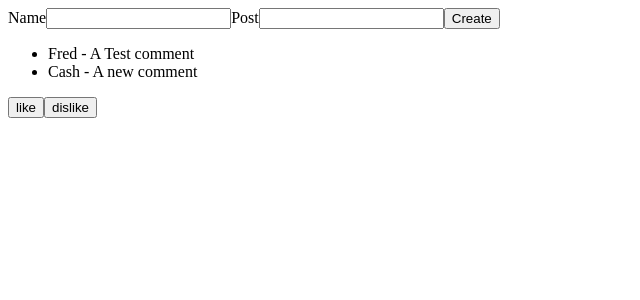
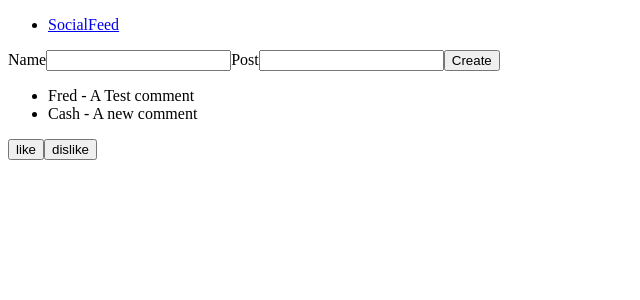
Before and after one commit to wright403/social-feed-react, a React (Create React App) app: page / in a window 1280 px wide. Shown: the top 300 px of the page, without its empty margins (0-640 px from the left). Built offline with nearby package versions, Linux system fonts and the light colour scheme.

Commit message:
created navbar component

```diff
--- a/package.json
+++ b/package.json
@@ -6,6 +6,7 @@
     "@testing-library/jest-dom": "^5.16.3",
     "@testing-library/react": "^12.1.4",
     "@testing-library/user-event": "^13.5.0",
+    "navbar.js": "^3.0.13",
     "react": "^18.0.0",
     "react-dom": "^18.0.0",
     "react-scripts": "5.0.0",
--- a/src/App.jsx
+++ b/src/App.jsx
@@ -1,6 +1,7 @@
 import React, { useState, useEffect } from "react";
 import CreatePost from "./Components/CreatePost.jsx";
 import DisplayPosts from "./Components/DisplayPosts.jsx";
+import NavBar from "./Components/NavBar.jsx";
 import Posts from "./Components/Posts.jsx";
 
 function App() {
@@ -21,6 +22,7 @@ function App() {
 
   return (
     <div>
+      <NavBar />
       <CreatePost newPostProperty={createPost} />
       <DisplayPosts posts={posts} />
       <Posts />
--- /dev/null
+++ b/src/Components/NavBar.jsx
@@ -0,0 +1,22 @@
+
+import React, { useState } from 'react';
+
+
+
+
+
+
+
+
+const NavBar = (props) => {
+    return (
+        <div className="sidebar">
+  <ul class="nav" data-function="navbar">
+    <li><a href="#">SocialFeed</a></li>
+
+  </ul>
+</div>
+     );
+}
+
+export default NavBar;
```
Also changed, not shown: 1 other file (tests, documents, lock files or other folders).
